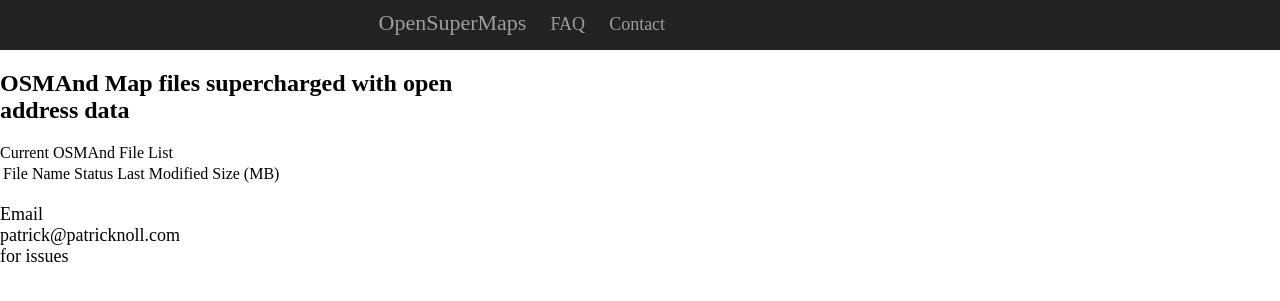
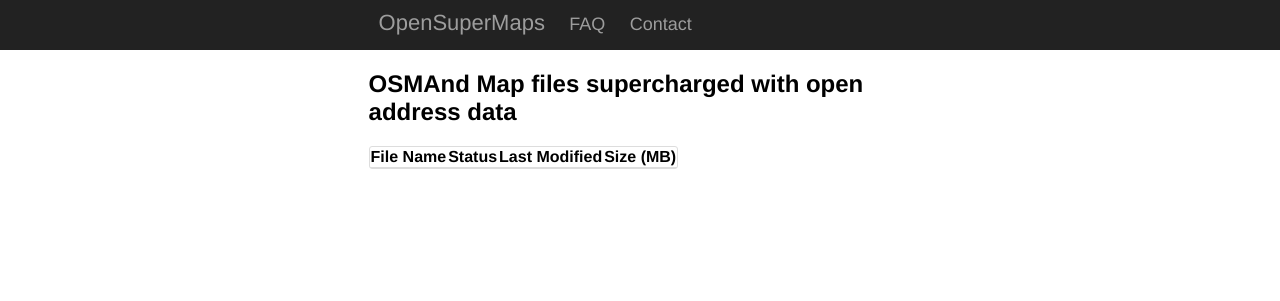
Before and after one commit to pnoll1/opensupermaps.com, a Django app: template free/jinja2/downloads.html in a window 1280 px wide. Shown: the top 301 px of the page. Run offline with Django 3.2, Linux system fonts and the light colour scheme; the template is opened without the code that fills it, so the values that code supplies are empty; some libraries are stand-ins or nearby versions.

Commit message:
simplify downloads page, recreate table style

```diff
--- a/free/jinja2/downloads.html
+++ b/free/jinja2/downloads.html
@@ -14,35 +14,21 @@
    {% block search %}
    {% endblock %}
    {% block content %}
-     <div class="starter-template">
+     <div class="content">
      <h2>OSMAnd Map files supercharged with open address data</h2>
-     <div class="row">
-       <div class="col-xs-12">
-         <div class="panel panel-default">
-           <div class="panel-heading"> Current OSMAnd File List</div>
-           <div class="table-responsive">
-             <table class="table">
-               <tr>
-                 <td>File Name</td>
-                 <td>Status</td>
-                 <td>Last Modified</td>
-                 <td>Size (MB)</td>
-               </tr>
+                <table class="table">
+                <tr>
+                 <th>File Name</th>
+                 <th>Status</th>
+                 <th>Last Modified</th>
+                 <th>Size (MB)</th>
+                </tr>
                {% for file in files_obf %}
                <tr>
                    <td><a href="{{static}}/downloads/{{file[0]}}">{{file[1]}}</a></td><td>{{file[2]}}</td><td>{{file[3]}}</td><td>{{file[4]}}</td>
                </tr>
                {% endfor %}
              </table>
-         </div>
-       </div>
-       <div class="row">
-         <div class="col-xs-12">
-       <p>Email patrick@patricknoll.com for issues</p>
-     </div>
-   </div>
-     </div>
-     </div>
      </div>
    {% endblock %}
    {% block cover_classes_close %}
--- a/free/static/css/starter-template.css
+++ b/free/static/css/starter-template.css
@@ -1,5 +1,12 @@
 body {
     margin:0px;
+    font-family: "Helvetica Neue",Helvetica,Arial,sans-serif;
+}
+a {
+    text-decoration: none;
+}
+a:hover {
+    text-decoration: underline;
 }
 hr {
   margin-top: 15px;
@@ -76,6 +83,22 @@
     color: #fff
 }
 
+/* table */
+td,
+th {
+    border-bottom: 1px solid #ddd;
+}
+
+td {
+    padding: 8px;
+}
+
+table {
+    border: 1px solid #ddd;
+    border-spacing: 0;
+    border-radius: 3px;
+}
+
 @media (min-width: 768px) {
     .iconize{
         margin-top: 0px;
```
